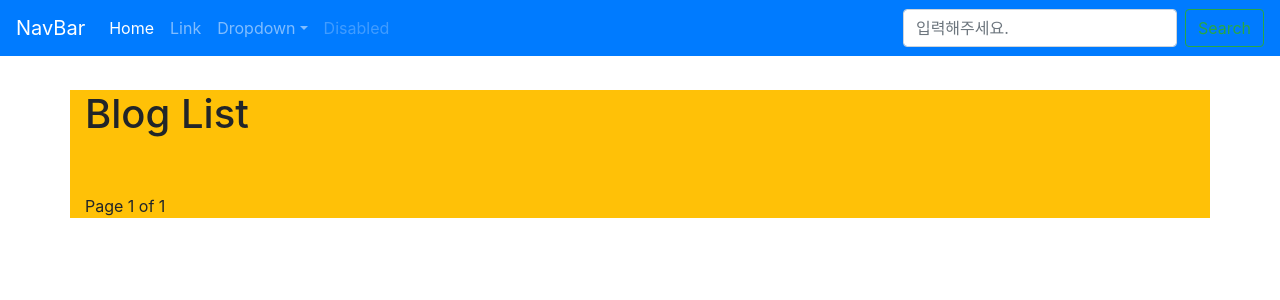
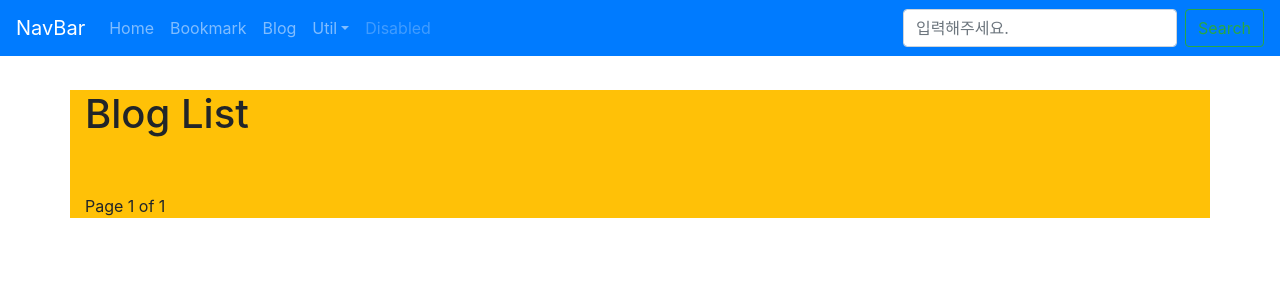
Before and after one commit to YubinMoon/djangoProject, a Django app: page /blog/ in a window 1280 px wide. Shown: the top 300 px of the page. Run offline with Django 4.2, Linux system fonts and the light colour scheme; data that the repository does not hold is empty; some libraries are stand-ins or nearby versions.

Commit message:
base 수정

```diff
--- a/templates/base.html
+++ b/templates/base.html
@@ -23,7 +23,7 @@
   </head>
   <body style="padding-top: 90px">
     <nav class="navbar navbar-expand-lg navbar-dark bg-primary fixed-top">
-      <a class="navbar-brand" href="#">NavBar</a>
+      <a class="navbar-brand" href="/">NavBar</a>
       <button class="navbar-toggler"
               type="button"
               data-toggle="collapse"
@@ -32,25 +32,28 @@
       </button>
       <div class="collapse navbar-collapse" id="navbarSupportedContent">
         <ul class="navbar-nav mr-auto">
-          <li class="nav-item active">
-            <a href="#" class="nav-link">
+          <li class="nav-item">
+            <a href="{% url 'home' %}" class="nav-link">
               Home <span class="sr-only">current</span>
             </a>
           </li>
           <li class="nav-item">
-            <a href="#" class="nav-link">Link</a>
+            <a href="{% url 'index' %}" class="nav-link">Bookmark</a>
+          </li>
+          <li class="nav-item">
+            <a href="{% url 'blog:index' %}" class="nav-link">Blog</a>
           </li>
           <li class="nav-item dropdown">
             <a href="#"
                class="nav-link dropdown-toggle"
                id="navbarDropdown"
                role="button"
-               data-toggle="dropdown">Dropdown</a>
+               data-toggle="dropdown">Util</a>
             <div class="dropdown-menu">
-              <a href="#" class="dropdown-item">Action</a>
-              <a href="#" class="dropdown-item">Another Action</a>
+              <a href="{% url 'admin:index' %}" class="dropdown-item" target="_blank">Admin</a>
+              <a href="{% url 'blog:post_archive' %}" class="dropdown-item">Archive</a>
               <div class="dropdown-divider"></div>
-              <a href="#" class="dropdown-item">Something else here</a>
+              <a href="{% url 'blog:search' %}" class="dropdown-item">Search</a>
             </div>
           </li>
           <li class="nav-item">
```
